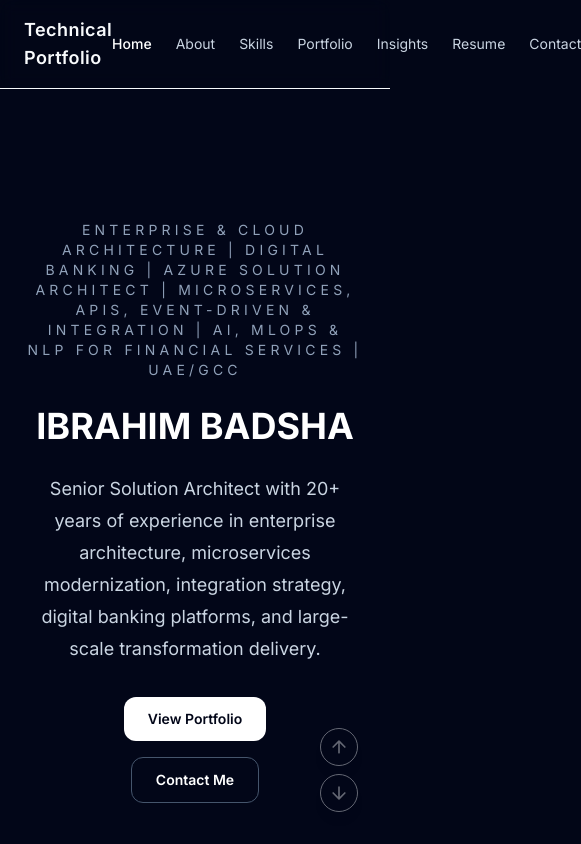
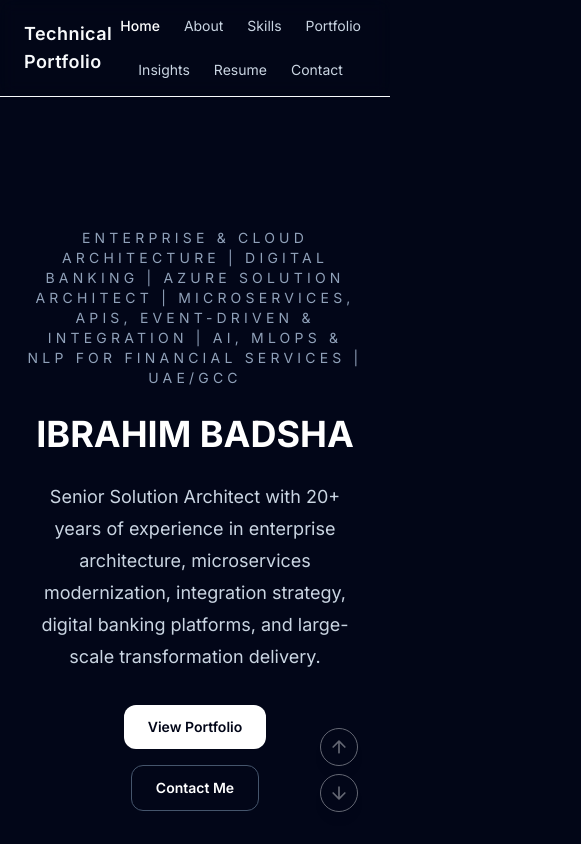
Before and after one commit to badshatechme-cpu/basha-portfolio, a Next.js app: page / in a window 390 px wide. Shown: the top 844 px of the page, 581 px wide, since content can reach past the window. Built offline with nearby package versions, Linux system fonts and the light colour scheme.

Commit message:
Fixed for mobile and web views.

```diff
--- a/app/globals.css
+++ b/app/globals.css
@@ -7,12 +7,14 @@
 
 html {
   scroll-behavior: smooth;
+  overflow-x: hidden;
 }
 
 body {
   background: var(--background);
   color: var(--foreground);
   min-height: 100vh;
+  overflow-x: hidden;
   text-rendering: optimizeLegibility;
 }
 
--- a/src/components/layout/Navbar.tsx
+++ b/src/components/layout/Navbar.tsx
@@ -23,7 +23,7 @@
           Technical Portfolio
         </Link>
 
-        <div className="flex items-center gap-6 text-sm">
+        <div className="flex flex-wrap items-center justify-center gap-6 text-sm">
           {navItems.map((item) => {
             const isActive =
               item.href === "/"
```
